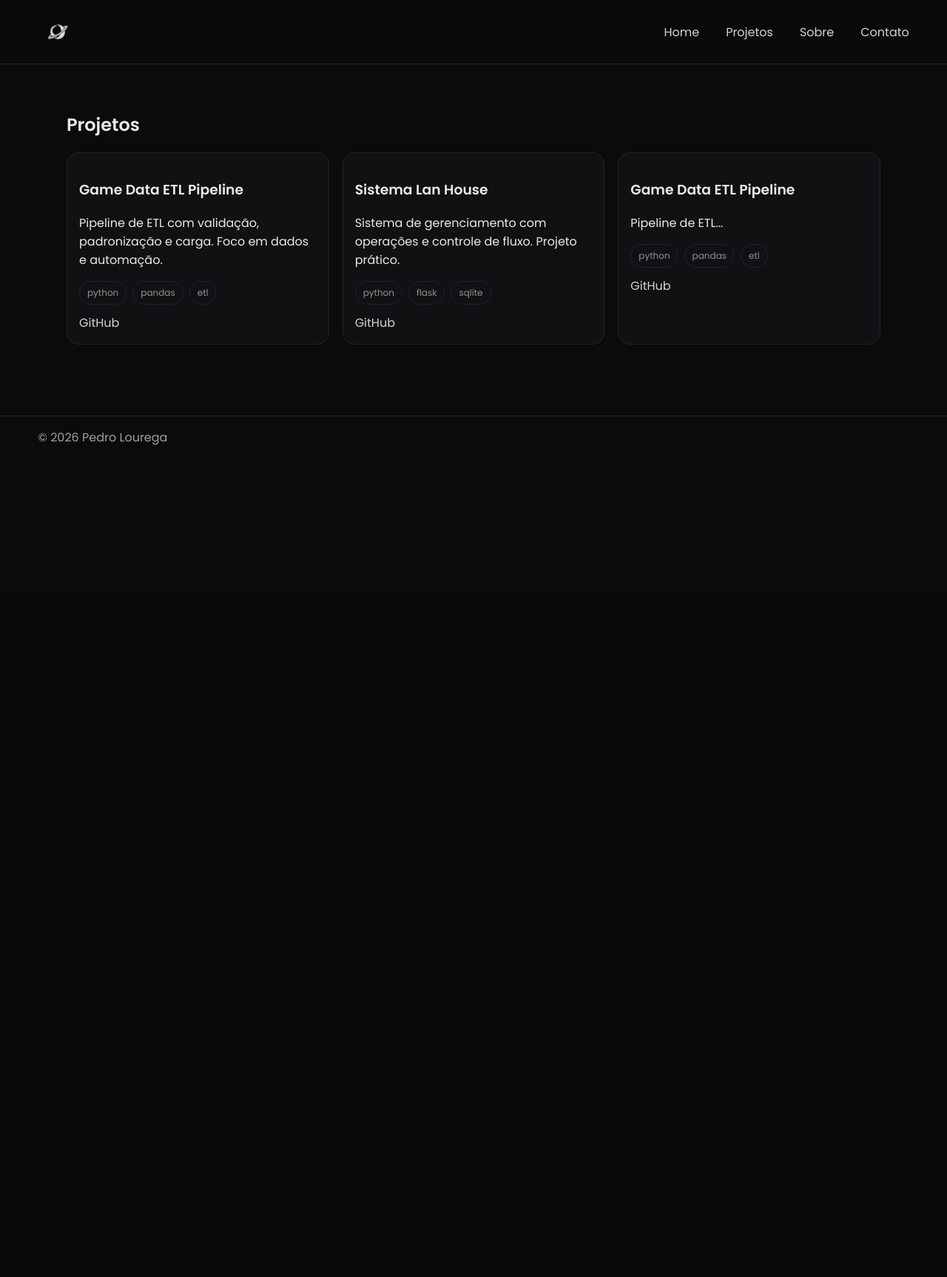
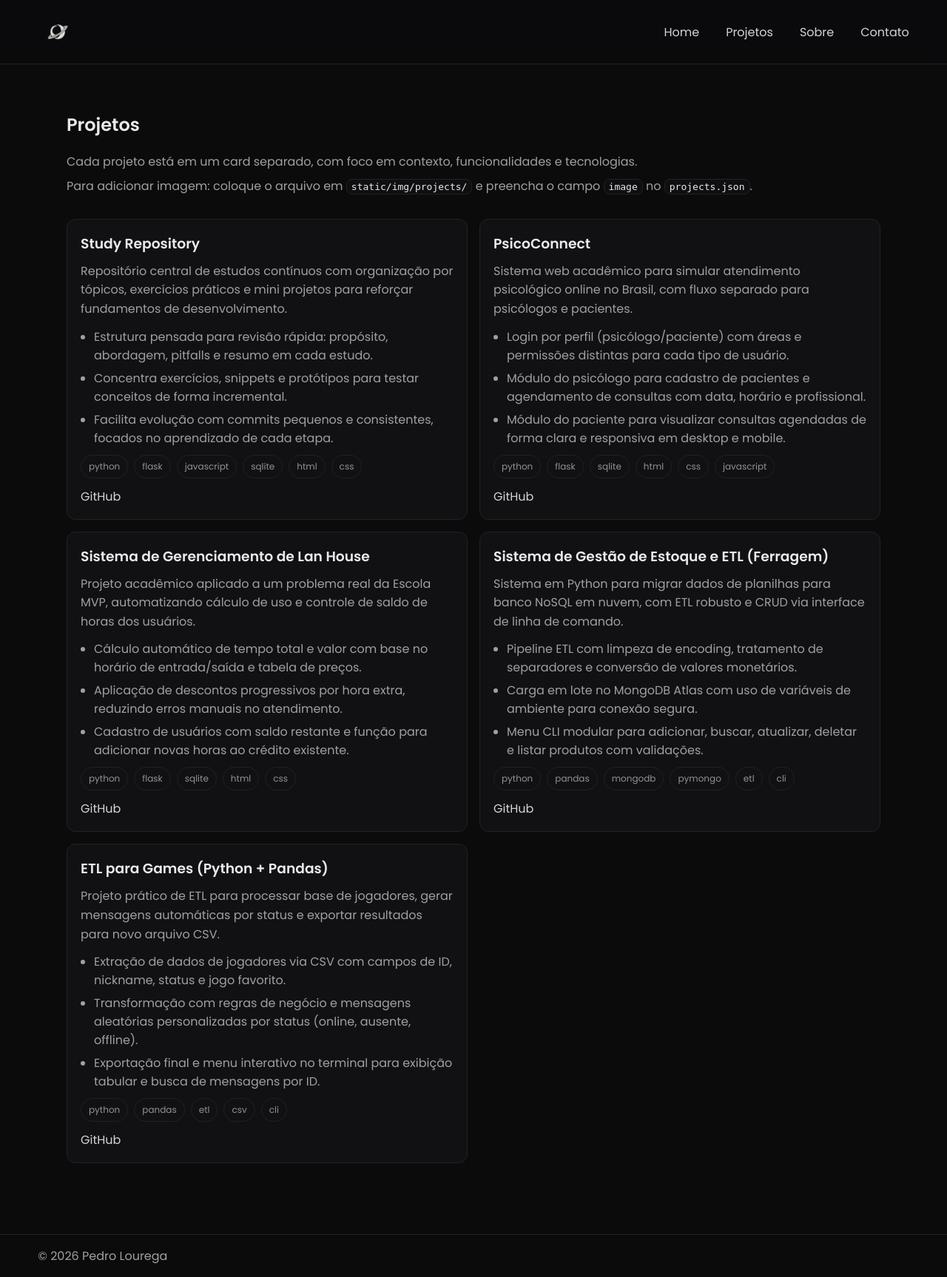
Before and after one commit to PedroLourega/my_porfolio, a Flask app: page /projects in a window 1280 px wide. Shown: the whole page at 74% size. Before the commit the page ends 602 px from the top, so only its background shows below. Run offline with Flask 3, Linux system fonts and the light colour scheme.

Commit message:
feat(projects): improve project cards details and image support

```diff
--- a/portfolio/app/data/projects.json
+++ b/portfolio/app/data/projects.json
@@ -1,27 +1,87 @@
 [
   {
-    "title": "Game Data ETL Pipeline",
-    "description": "Pipeline de ETL com validação, padronização e carga. Foco em dados e automação.",
-    "tags": ["python", "pandas", "etl"],
+    "title": "Study Repository",
+    "description": "Repositório central de estudos contínuos com organização por tópicos, exercícios práticos e mini projetos para reforçar fundamentos de desenvolvimento.",
+    "highlights": [
+      "Estrutura pensada para revisão rápida: propósito, abordagem, pitfalls e resumo em cada estudo.",
+      "Concentra exercícios, snippets e protótipos para testar conceitos de forma incremental.",
+      "Facilita evolução com commits pequenos e consistentes, focados no aprendizado de cada etapa."
+    ],
+    "tags": ["python", "flask", "javascript", "sqlite", "html", "css"],
+    "image": "",
+    "image_alt": "Visão geral do repositório de estudos",
     "links": {
-      "github": "https://github.com/seu-user/seu-repo",
-      "demo": ""
+      "github": "https://github.com/PedroLourega",
+      "demo": "",
+      "case": ""
     }
   },
   {
-    "title": "Sistema Lan House",
-    "description": "Sistema de gerenciamento com operações e controle de fluxo. Projeto prático.",
-    "tags": ["python", "flask", "sqlite"],
+    "title": "PsicoConnect",
+    "description": "Sistema web acadêmico para simular atendimento psicológico online no Brasil, com fluxo separado para psicólogos e pacientes.",
+    "highlights": [
+      "Login por perfil (psicólogo/paciente) com áreas e permissões distintas para cada tipo de usuário.",
+      "Módulo do psicólogo para cadastro de pacientes e agendamento de consultas com data, horário e profissional.",
+      "Módulo do paciente para visualizar consultas agendadas de forma clara e responsiva em desktop e mobile."
+    ],
+    "tags": ["python", "flask", "sqlite", "html", "css", "javascript"],
+    "image": "",
+    "image_alt": "Tela principal do PsicoConnect",
     "links": {
-      "github": "https://github.com/seu-user/seu-repo",
-      "demo": ""
+      "github": "https://github.com/PedroLourega",
+      "demo": "",
+      "case": ""
     }
   },
   {
-  "title": "Game Data ETL Pipeline",
-  "description": "Pipeline de ETL...",
-  "tags": ["python", "pandas", "etl"],
-  "image": "",
-  "links": { "github": "...", "demo": "" }
-}
+    "title": "Sistema de Gerenciamento de Lan House",
+    "description": "Projeto acadêmico aplicado a um problema real da Escola MVP, automatizando cálculo de uso e controle de saldo de horas dos usuários.",
+    "highlights": [
+      "Cálculo automático de tempo total e valor com base no horário de entrada/saída e tabela de preços.",
+      "Aplicação de descontos progressivos por hora extra, reduzindo erros manuais no atendimento.",
+      "Cadastro de usuários com saldo restante e função para adicionar novas horas ao crédito existente."
+    ],
+    "tags": ["python", "flask", "sqlite", "html", "css"],
+    "image": "",
+    "image_alt": "Sistema de controle da lan house",
+    "links": {
+      "github": "https://github.com/PedroLourega",
+      "demo": "",
+      "case": ""
+    }
+  },
+  {
+    "title": "Sistema de Gestão de Estoque e ETL (Ferragem)",
+    "description": "Sistema em Python para migrar dados de planilhas para banco NoSQL em nuvem, com ETL robusto e CRUD via interface de linha de comando.",
+    "highlights": [
+      "Pipeline ETL com limpeza de encoding, tratamento de separadores e conversão de valores monetários.",
+      "Carga em lote no MongoDB Atlas com uso de variáveis de ambiente para conexão segura.",
+      "Menu CLI modular para adicionar, buscar, atualizar, deletar e listar produtos com validações."
+    ],
+    "tags": ["python", "pandas", "mongodb", "pymongo", "etl", "cli"],
+    "image": "",
+    "image_alt": "Fluxo ETL e gestão de estoque",
+    "links": {
+      "github": "https://github.com/PedroLourega",
+      "demo": "",
+      "case": ""
+    }
+  },
+  {
+    "title": "ETL para Games (Python + Pandas)",
+    "description": "Projeto prático de ETL para processar base de jogadores, gerar mensagens automáticas por status e exportar resultados para novo arquivo CSV.",
+    "highlights": [
+      "Extração de dados de jogadores via CSV com campos de ID, nickname, status e jogo favorito.",
+      "Transformação com regras de negócio e mensagens aleatórias personalizadas por status (online, ausente, offline).",
+      "Exportação final e menu interativo no terminal para exibição tabular e busca de mensagens por ID."
+    ],
+    "tags": ["python", "pandas", "etl", "csv", "cli"],
+    "image": "",
+    "image_alt": "ETL de jogadores com geração de mensagens",
+    "links": {
+      "github": "https://github.com/PedroLourega",
+      "demo": "",
+      "case": ""
+    }
+  }
 ]
--- a/portfolio/app/static/css/style.css
+++ b/portfolio/app/static/css/style.css
@@ -1248,3 +1248,70 @@ body.home .footer{
   .links{ z-index: 10000; }
   .menu-btn{ z-index: 10001; }
 }
+/* ===== PROJECTS PAGE ===== */
+.projects-section{
+  display:grid;
+  gap:16px;
+}
+
+.projects-header p{
+  margin:8px 0;
+}
+
+.projects-help code{
+  background:#0f0f12;
+  border:1px solid var(--line);
+  border-radius:8px;
+  padding:2px 6px;
+  color:var(--text);
+}
+
+.projects-grid{
+  display:grid;
+  grid-template-columns:repeat(2, minmax(0, 1fr));
+  gap:16px;
+  margin-top:8px;
+}
+
+.project-card{
+  border-radius:12px;
+  padding:18px;
+  display:flex;
+  flex-direction:column;
+  min-height:100%;
+}
+
+.project-card h3{
+  margin:0 0 10px;
+}
+
+.project-card-img{
+  height:200px;
+  border-radius:10px;
+  margin-bottom:14px;
+}
+
+.project-description{
+  color:var(--muted);
+  line-height:1.6;
+  margin:0;
+}
+
+.project-highlights{
+  margin:12px 0 0;
+  padding-left:18px;
+  display:grid;
+  gap:6px;
+  color:var(--muted);
+}
+
+.project-links{
+  margin-top:auto;
+  padding-top:12px;
+}
+
+@media (max-width: 900px){
+  .projects-grid{
+    grid-template-columns:1fr;
+  }
+}
--- a/portfolio/app/templates/projects.html
+++ b/portfolio/app/templates/projects.html
@@ -2,30 +2,50 @@
 {% block title %}Projetos | Pedro Lourega{% endblock %}
 
 {% block content %}
-<section class="reveal">
+<section class="projects-section reveal">
+  <div class="projects-header">
     <h1>Projetos</h1>
+    <p class="muted">
+      Cada projeto está em um card separado, com foco em contexto, funcionalidades e tecnologias.
+    </p>
+    <p class="muted projects-help">
+      Para adicionar imagem: coloque o arquivo em <code>static/img/projects/</code> e preencha o campo <code>image</code> no
+      <code>projects.json</code>.
+    </p>
 
     {% if active_tag %}
       <p class="muted">
-      Filtrando por: <strong>{{ active_tag }}</strong> — <a href="/projects">limpar</a>
+        Filtrando por: <strong>{{ active_tag }}</strong> — <a href="/projects">limpar filtro</a>
       </p>
     {% endif %}
+  </div>
 
-  <div class="grid">
+  <div class="projects-grid">
     {% for p in projects %}
       {% set tags = p.get('tags', []) %}
       {% set links = p.get('links', {}) %}
+      {% set img = p.get('image') %}
 
-      <article class="card reveal">
-              {% set img = p.get('image') %}
+      <article class="card project-card reveal">
         {% if img %}
-      <img class="card-img"
+          <img
+            class="card-img project-card-img"
             src="{{ url_for('static', filename='img/projects/' ~ img) }}"
-          alt="{{ p.get('title', 'Projeto') }}"
-          loading="lazy">
+            alt="{{ p.get('image_alt', p.get('title', 'Projeto')) }}"
+            loading="lazy"
+          >
         {% endif %}
+
         <h3>{{ p.get('title', 'Sem título') }}</h3>
-        <p>{{ p.get('description', '') }}</p>
+        <p class="project-description">{{ p.get('description', '') }}</p>
+
+        {% if p.get('highlights') %}
+          <ul class="project-highlights">
+            {% for item in p.get('highlights', []) %}
+              <li>{{ item }}</li>
+            {% endfor %}
+          </ul>
+        {% endif %}
 
         {% if tags %}
           <div class="tags">
@@ -35,14 +55,22 @@
           </div>
         {% endif %}
 
-        <div class="cardlinks">
+        <div class="cardlinks project-links">
           {% if links.get('github') %}
             <a href="{{ links.get('github') }}" target="_blank" rel="noopener">GitHub</a>
           {% endif %}
           {% if links.get('demo') %}
             <a href="{{ links.get('demo') }}" target="_blank" rel="noopener">Demo</a>
           {% endif %}
+          {% if links.get('case') %}
+            <a href="{{ links.get('case') }}" target="_blank" rel="noopener">Case</a>
+          {% endif %}
         </div>
+      </article>
+    {% else %}
+      <article class="card">
+        <h3>Nenhum projeto encontrado</h3>
+        <p class="muted">Não há resultados para esse filtro no momento.</p>
       </article>
     {% endfor %}
   </div>
```
Lines whose indentation alone changed are shown as unchanged.
